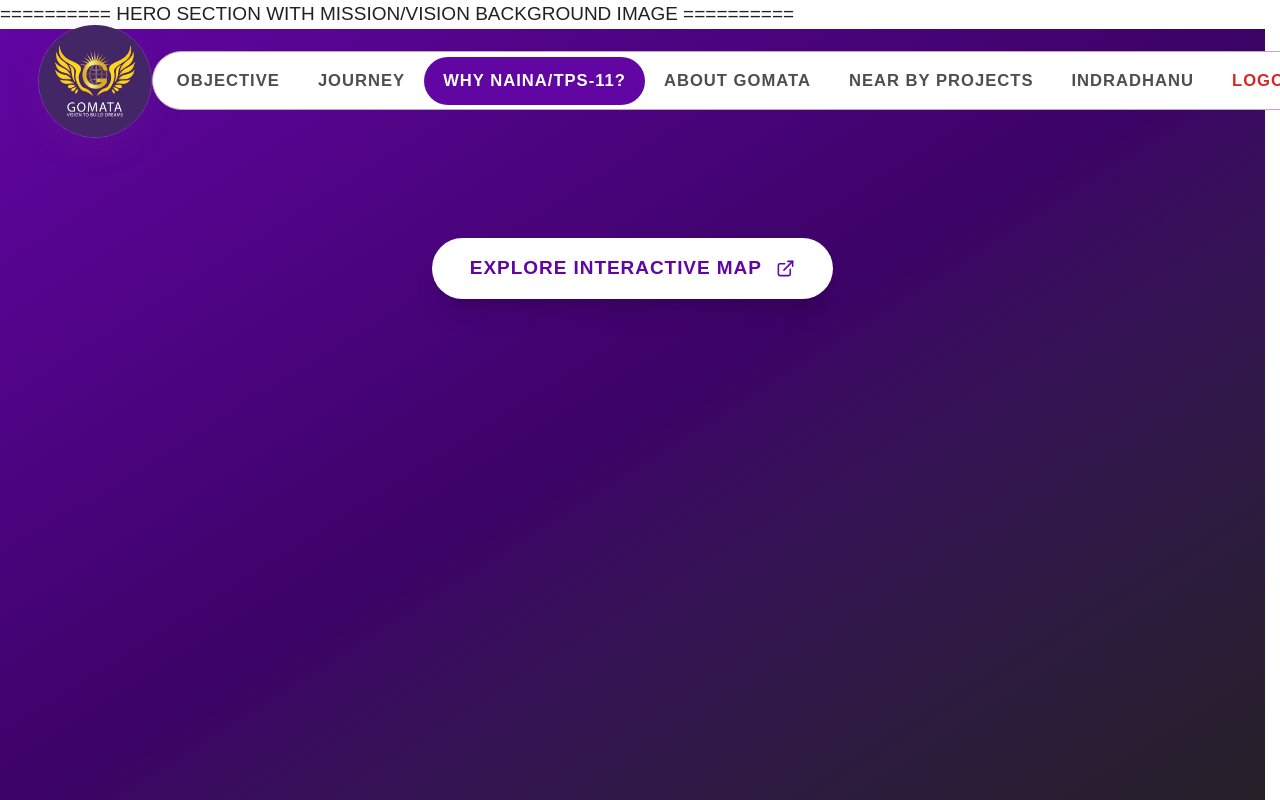
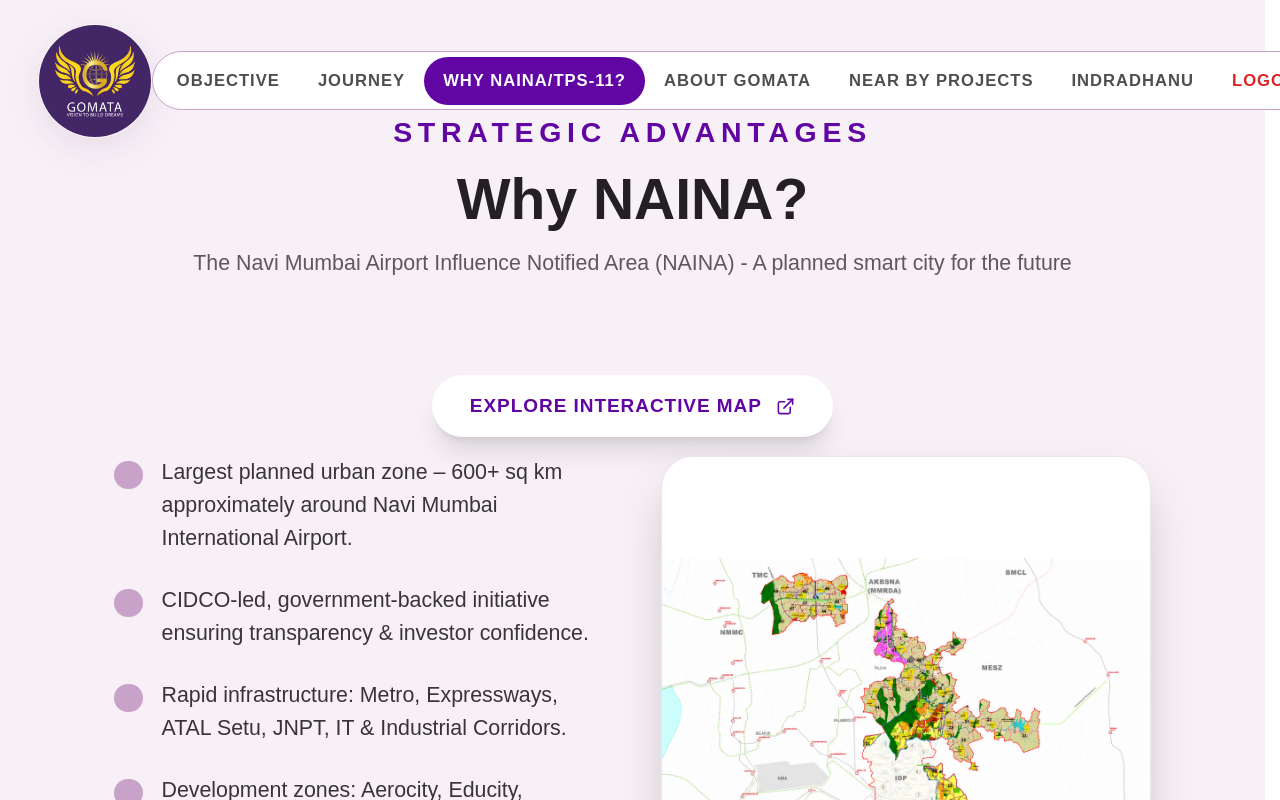
Before and after one commit to fortunemarketingmedia-cmd/gomata-presentation, a Next.js app: page /project in a window 1280 px wide. Shown: the top 800 px of the page. Built offline with nearby package versions, Linux system fonts and the light colour scheme.

Commit message:
all done

```diff
--- a/src/app/project/page.tsx
+++ b/src/app/project/page.tsx
@@ -347,24 +347,6 @@ export default function AboutPage() {
     <main className="min-h-screen bg-white overflow-hidden">
       <Navbar />
 
-      ========== HERO SECTION WITH MISSION/VISION BACKGROUND IMAGE ==========
-      <section className="relative w-full min-h-[100vh] flex flex-col items-center justify-between pt-28 pb-12 md:pt-36 md:pb-16 overflow-hidden bg-gradient-to-br from-[#6105A3] via-[#3C0366] to-[#241F24]">
-
-
-        {/* ==================== HERO BOTTOM CENTRE BUTTON ==================== */}
-        <div className="z-20 pt-8 pb-4 flex items-center justify-center w-full">
-          <a
-            href="/home"
-            target="_blank"
-            rel="noopener noreferrer"
-            className="group inline-flex items-center gap-3 px-8 py-3.5 rounded-full bg-white text-[#6105A3] font-extrabold text-sm md:text-base uppercase tracking-wider shadow-xl hover:bg-[#FFD700] hover:text-[#180828] hover:scale-105 transition-all duration-300 cursor-pointer"
-          >
-            <span>Explore Interactive Map</span>
-            <ExternalLink className="w-4 h-4 group-hover:translate-x-0.5 group-hover:-translate-y-0.5 transition-transform" />
-          </a>
-        </div>
-      </section>
-
 
 
       {/* ========== WHY NAINA SECTION ========== */}
@@ -379,6 +361,19 @@ export default function AboutPage() {
               The Navi Mumbai Airport Influence Notified Area (NAINA) - A planned smart city for the future
             </p>
           </div>
+
+
+        <div className="z-20 pt-8 pb-4 flex items-center justify-center w-full">
+          <a
+            href="/home"
+            target="_blank"
+            rel="noopener noreferrer"
+            className="group inline-flex items-center gap-3 px-8 py-3.5 rounded-full bg-white text-[#6105A3] font-extrabold text-sm md:text-base uppercase tracking-wider shadow-xl hover:bg-[#FFD700] hover:text-[#180828] hover:scale-105 transition-all duration-300 cursor-pointer"
+          >
+            <span>Explore Interactive Map</span>
+            <ExternalLink className="w-4 h-4 group-hover:translate-x-0.5 group-hover:-translate-y-0.5 transition-transform" />
+          </a>
+        </div>
 
           <div className="grid md:grid-cols-2 gap-12">
             <div className="space-y-6 flex flex-col justify-center">
```
